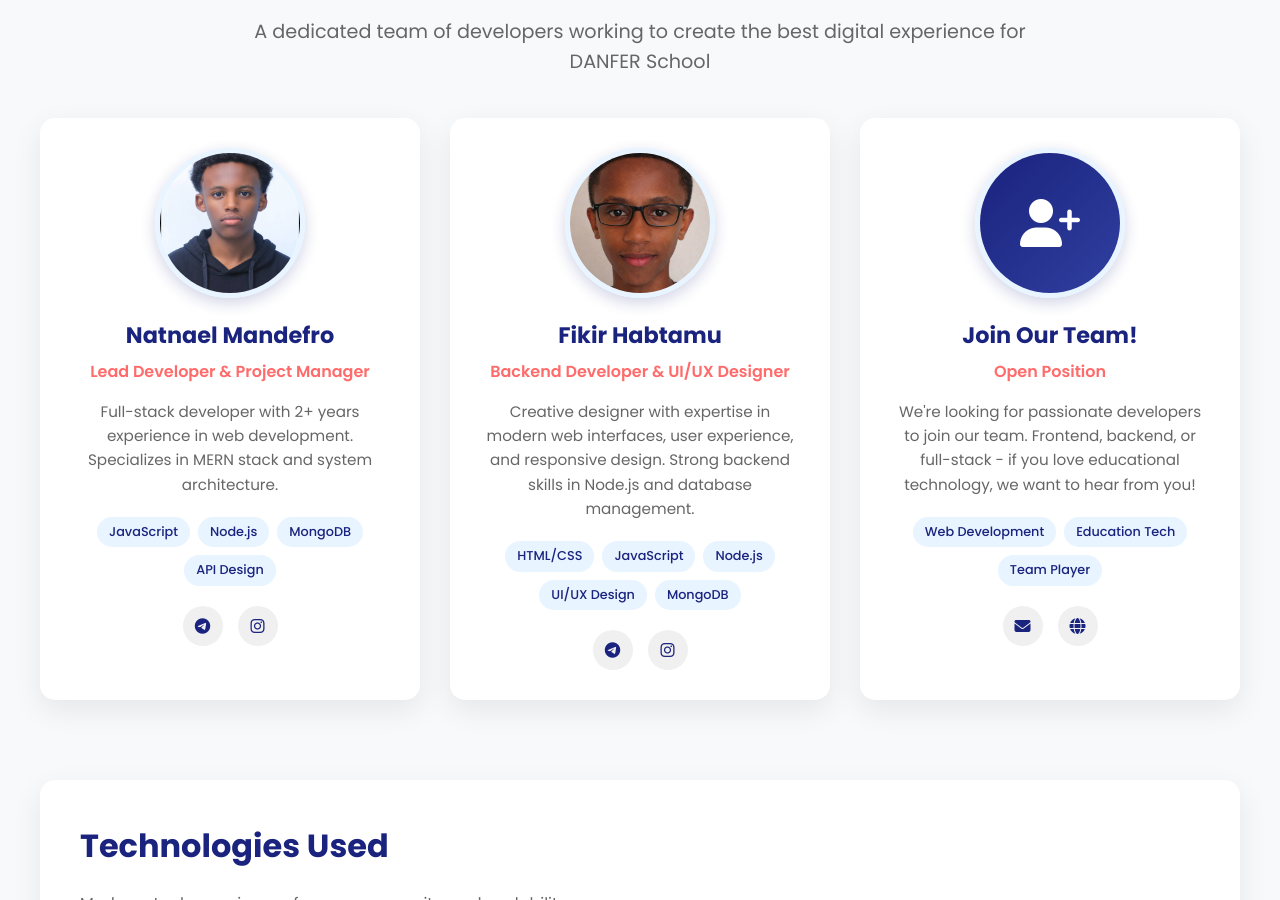
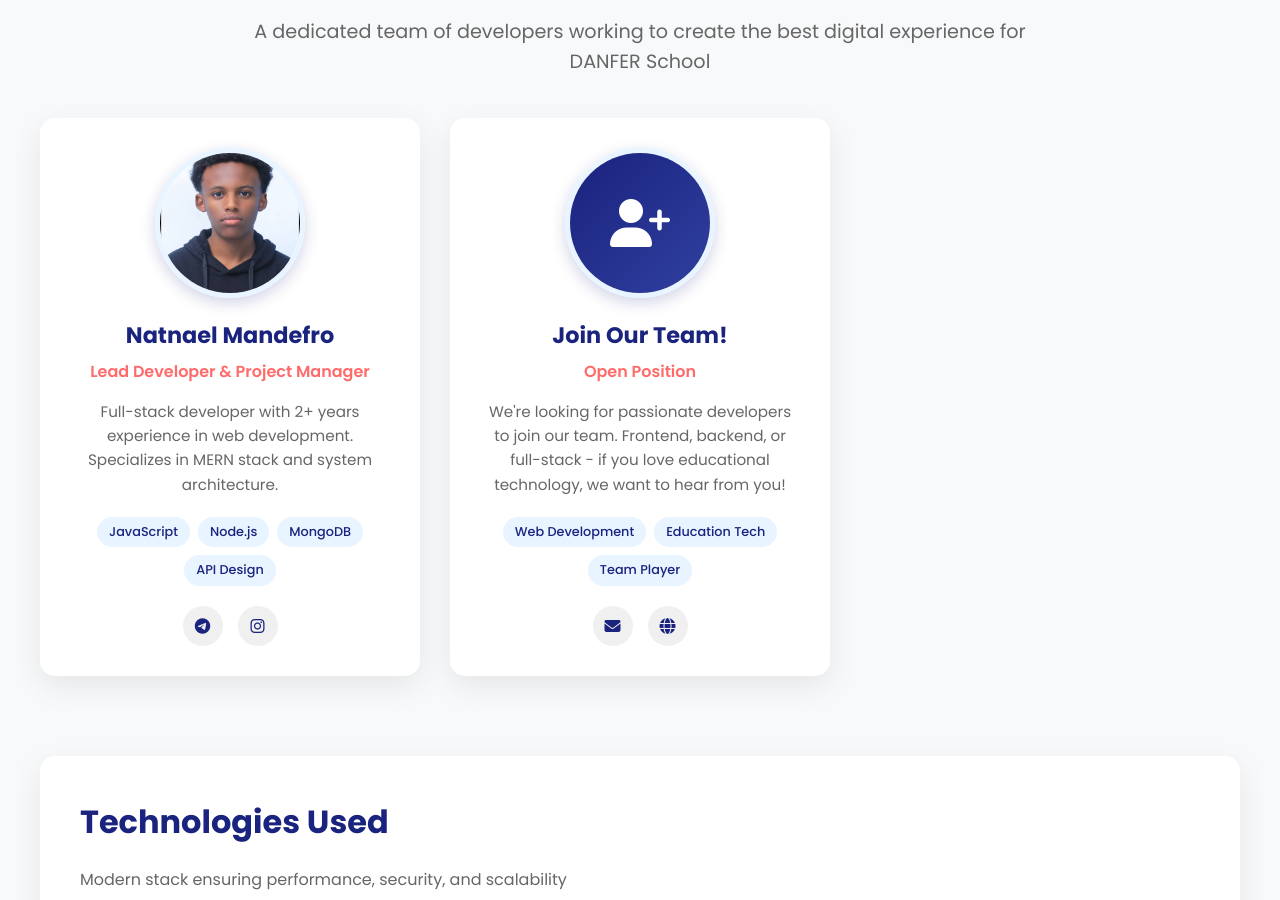
Before and after one commit to Fk-edits/DANFER-S, a plain HTML site: page developers.html in a window 1280 px wide. Shown: the part 463-1363 px from the top of the page. Drawn offline with Linux system fonts and the light colour scheme.

Commit message:
Update developers.html

```diff
--- a/developers.html
+++ b/developers.html
@@ -428,34 +428,7 @@
                     </div>
                 </div>
 
-                <div class="team-card">
-                    <div class="team-avatar">
-                        <!-- Replace with actual image -->
-                        <img src="assets/images/fikir.jpg" alt="Fikir Habtamu.">
-                    </div>
-                    <h3 class="team-name">Fikir Habtamu</h3>
-                    <div class="team-role">Backend Developer & UI/UX Designer</div>
-                    <div class="team-bio">
-                        Creative designer with expertise in modern web interfaces, user experience, and responsive design. Strong backend skills in Node.js and database management.
-                    </div>
-                    <div class="team-skills">
-                        <span class="skill-tag">HTML/CSS</span>
-                        <span class="skill-tag">JavaScript</span>
-                        <span class="skill-tag">Node.js</span>
-                        <span class="skill-tag">UI/UX Design</span>
-                        <span class="skill-tag">MongoDB</span>
-                    </div>
-                    <div class="team-contact">
 
-                        </a>
-                        <a href="https://t.me/PET_Fikir" class="contact-link">
-                            <i class="fab fa-telegram"></i>
-                        </a>
-                        <a href="https://instagram.com/PET_FIkir" class="contact-link">
-                            <i class="fab fa-instagram"></i>
-                        </a>
-                    </div>
-                </div>
 
                 <div class="team-card">
                     <div class="team-avatar">
@@ -731,4 +704,5 @@
         });
     </script>
 </body>
+
 </html>
```
